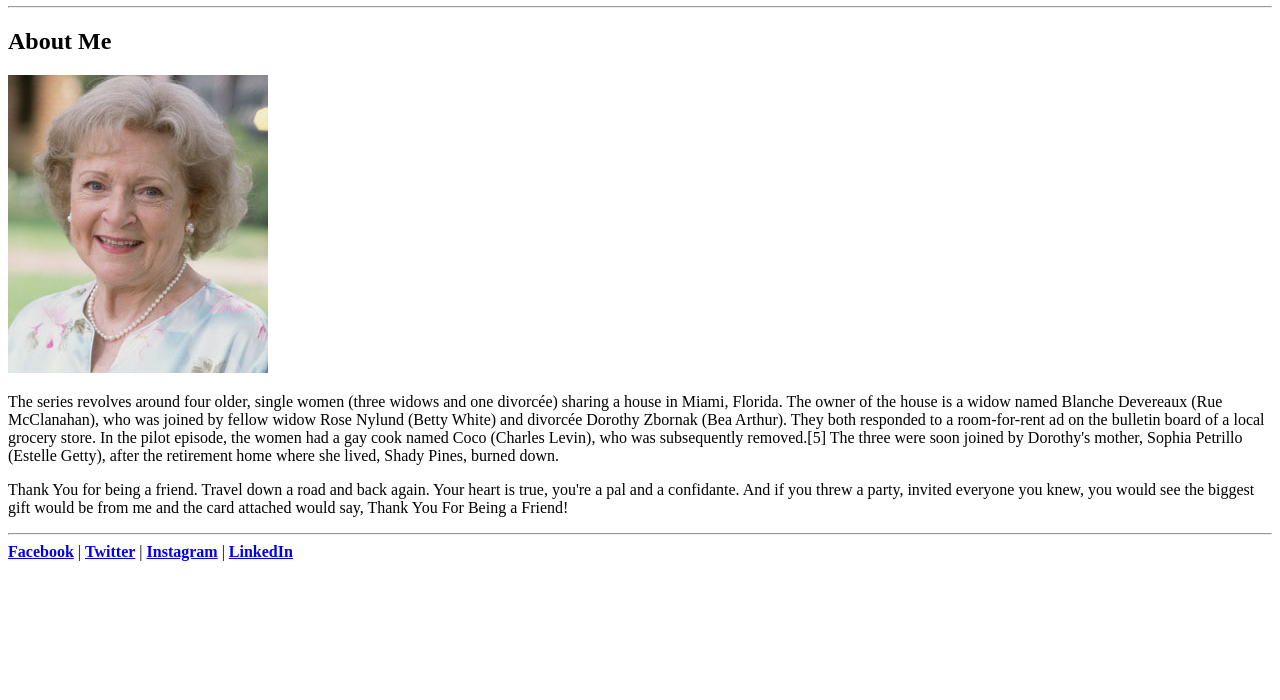
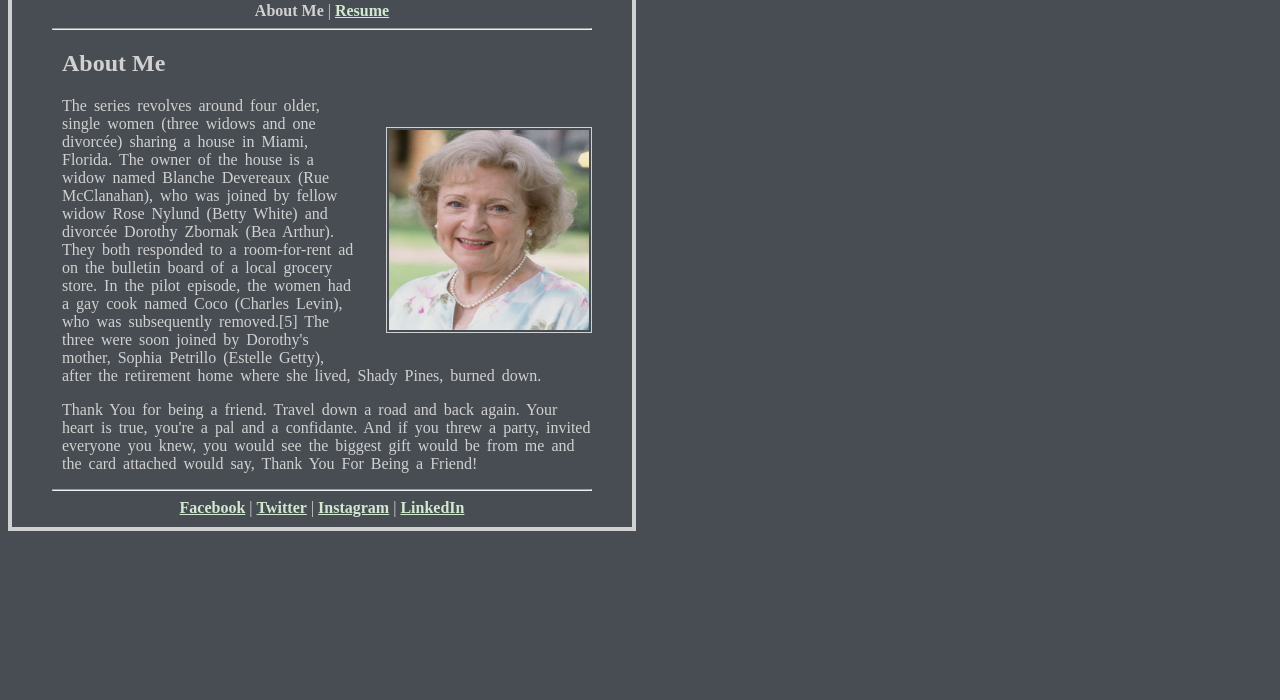
Before and after one commit to MalcolmBarbee/wendy-bite-page, a plain HTML site: page index.html in a window 1280 px wide. Shown: the part 100-800 px from the top of the page. Drawn offline with Linux system fonts and the light colour scheme; files whose address does not match are found by name.

Commit message:
fixing bugs

```diff
--- a/index.html
+++ b/index.html
@@ -2,7 +2,7 @@
 <html>
 
 <head>
-    <link rel="stylesheet" href="styles/NewWendy.css">
+    <link rel="stylesheet" href="styles/aboutme.css">
     <link>
     <title>New Wendy Page</title>
 
@@ -12,7 +12,7 @@
     <header><h1>Wendy G. Bite</h1></header>
 
     <strong>About Me</strong> | <a href=
-        Wendys_resume.html>
+        resume.html>
         <strong>Resume</strong></a>
 <hr>
         <strong><h2>About Me</h2></strong>
```
Also changed, not shown: resume.html (+1 -1 lines).
